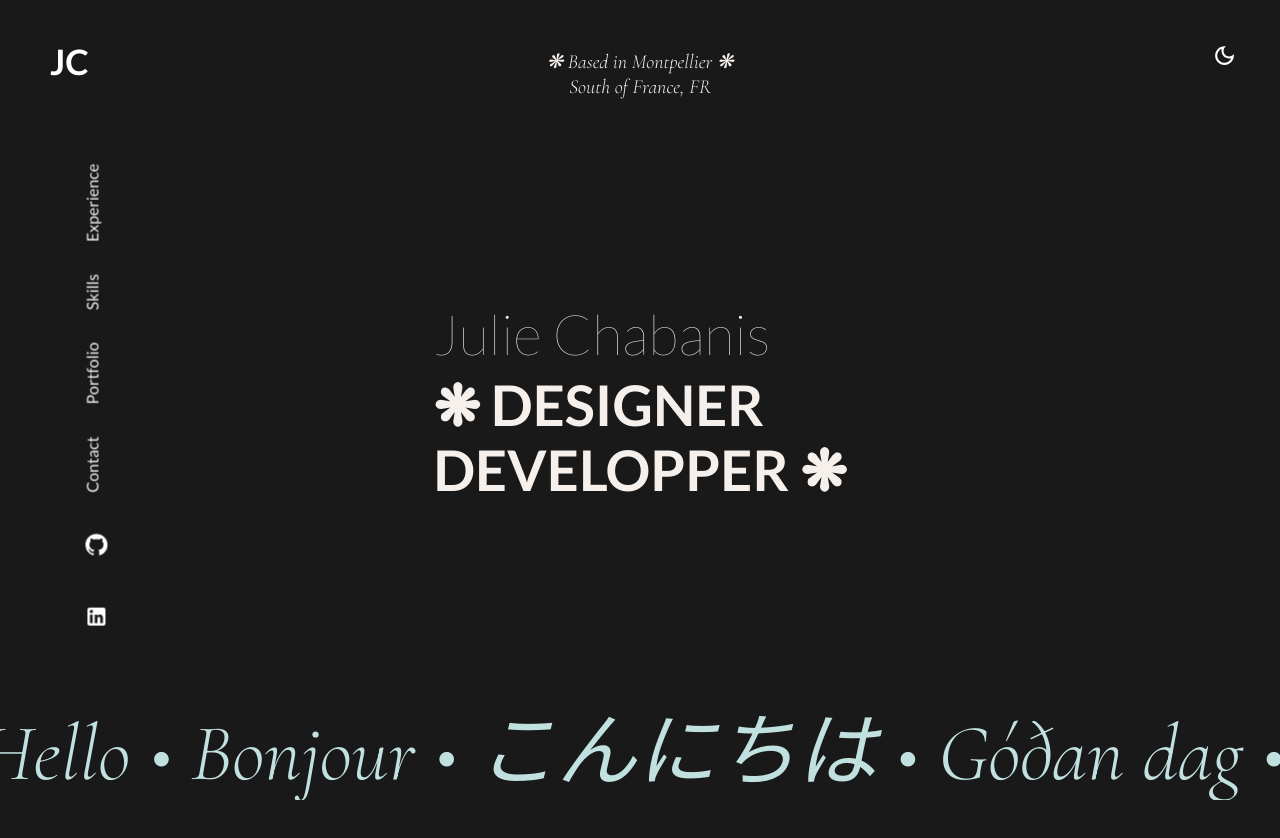
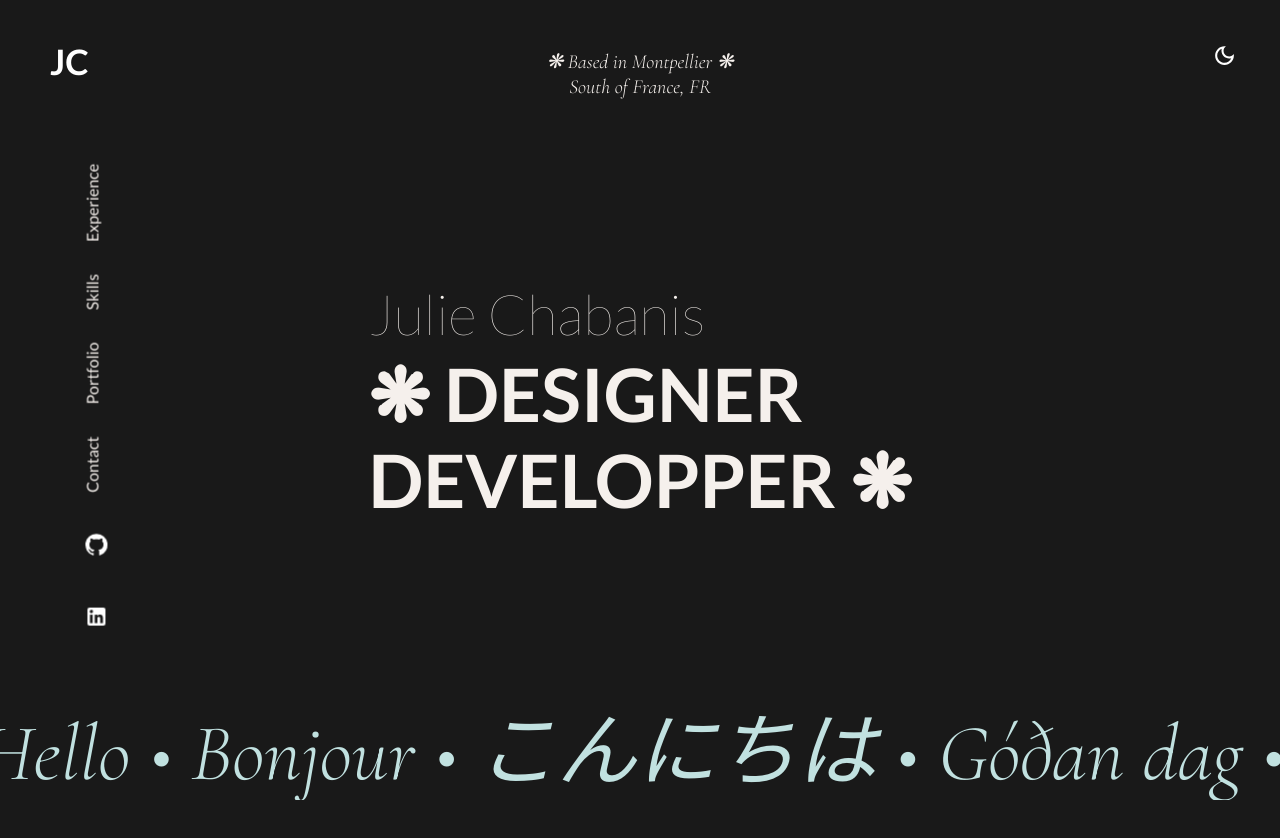
Before and after one commit to JulieChabanis/MinimalPortfolio, a React (Create React App) app: page / in a window 1280 px wide. Shown: the top 838 px of the page. Built offline with nearby package versions, Linux system fonts and the light colour scheme.

Commit message:
Functionnal APPBAR OK

```diff
--- a/src/components/Theme/theme.js
+++ b/src/components/Theme/theme.js
@@ -99,7 +99,7 @@ export const themeSettings = (mode) => {
       h1: {
         fontFamily: ["Cormorant Garamond", "sans-serif"].join(","),
         "@media (max-width: 600px)": {
-          fontSize: "3rem", // Taille pour le breakpoint sm
+          fontSize: "5rem", // Taille pour le breakpoint sm
         },
         "@media (min-width: 601px)": {
           fontSize: "5rem", // Taille pour le breakpoint md
@@ -127,10 +127,10 @@ export const themeSettings = (mode) => {
       h3: {
         fontFamily: ["lato", "sans-serif"].join(","),
         "@media (max-width: 600px)": {
-          fontSize: "2.3rem", // Taille pour le breakpoint sm
+          fontSize: "3.1rem", // Taille pour le breakpoint sm
         },
         "@media (min-width: 601px)": {
-          fontSize: "3.5rem", // Taille pour le breakpoint md
+          fontSize: "4.6rem", // Taille pour le breakpoint md
         },
         "@media (min-width: 1300px)": {
           fontSize: "6rem", // Taille pour le breakpoint md
@@ -149,7 +149,7 @@ export const themeSettings = (mode) => {
         fontFamily: ["Lato", "sans-serif"].join(","),
         fontSize: "3.5rem",
         "@media (max-width: 600px)": {
-          fontSize: "2rem", // Taille pour le breakpoint sm
+          fontSize: "2.5rem", // Taille pour le breakpoint sm
         },
         fontWeight: 200,
         color: mode === "light" ? colors.grey[100] : colors.grey[100],
--- a/src/components/global/Navbar/Navbar.jsx
+++ b/src/components/global/Navbar/Navbar.jsx
@@ -36,10 +36,7 @@ const NavBar = () => {
           backgroundImage: "linear-gradient(rgba(0, 0, 0, 0), rgba(0, 0, 0, 0))",
           boxShadow: "0px 0px 0px 0px"
         }}>
-        <Toolbar
-          style={{
-            backgroundColor: "transparent"
-          }}>
+        <Toolbar>
           <Box sx={{ display: { xs: "none", sm: "block" } }}>
             <Box className={styles.logo}>
               <Link to="heropage-section" smooth={true} duration={200} className={styles.navLink}>
@@ -47,8 +44,14 @@ const NavBar = () => {
               </Link>
             </Box>
           </Box>
-          <Box sx={{ display: { xs: "block", sm: "none" } }}>
-            <IconButton onClick={handleMenuOpen} color="inherit">
+          <Box
+            sx={{
+              display: { xs: "block", sm: "none" },
+              position: "fixed",
+              top: "25px",
+              left: "25px"
+            }}>
+            <IconButton onClick={handleMenuOpen} color="inherit" sx={{ fontSize: 25 }}>
               <MenuIcon />
             </IconButton>
             <Menu
--- a/src/components/global/ThemeToggle/ThemeToggle.jsx
+++ b/src/components/global/ThemeToggle/ThemeToggle.jsx
@@ -19,11 +19,11 @@ const ThemeToggleButton = () => {
       top={35}
       right={35}
       >
-       <IconButton onClick={colorMode.toggleColorMode} style={{ fontSize: 25 }}>
+       <IconButton onClick={colorMode.toggleColorMode} sx={{ fontSize: 25 }}>
         {theme.palette.mode === 'dark' ? (
-          <DarkModeOutlinedIcon className={styles.iconToggleTheme}/>
+          <DarkModeOutlinedIcon />
         ) : (
-          <LightModeRoundedIcon className={styles.iconToggleTheme}/>
+          <LightModeRoundedIcon />
         )}
       </IconButton>
     </Box>
```
